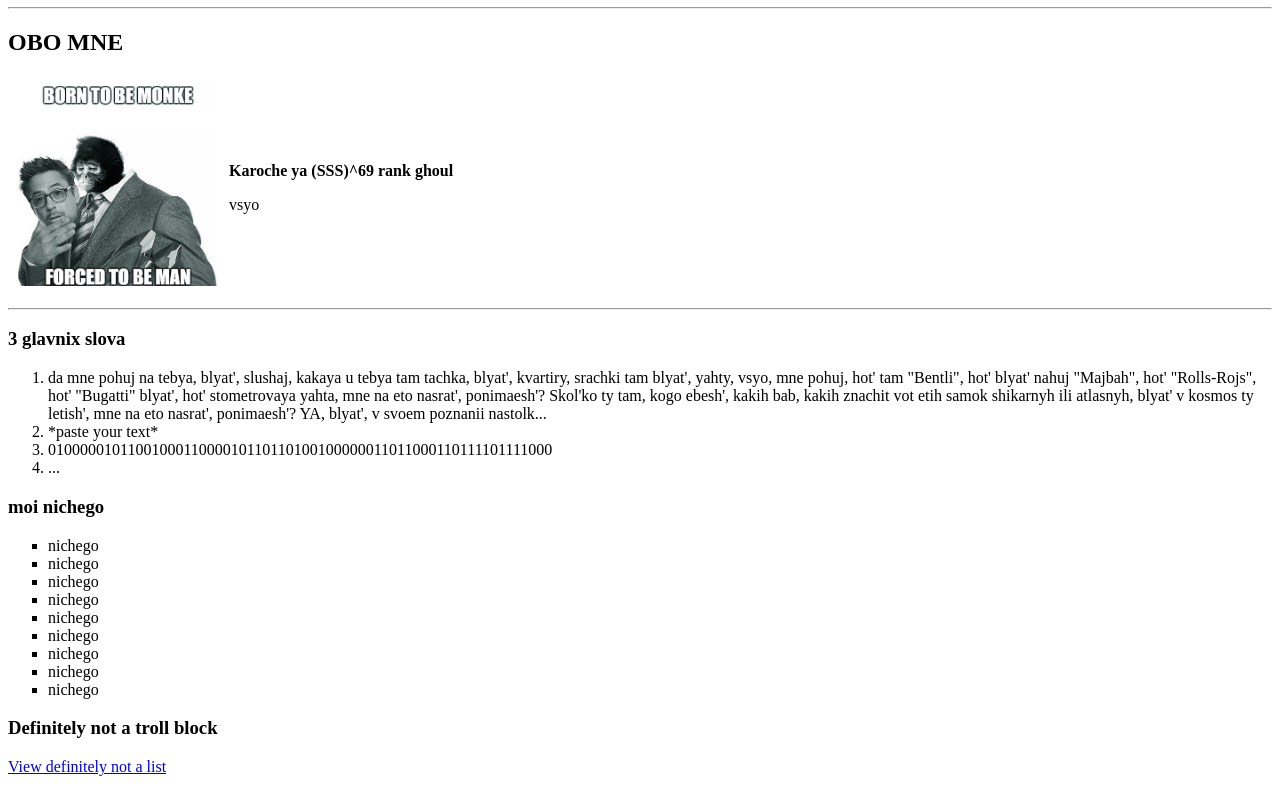
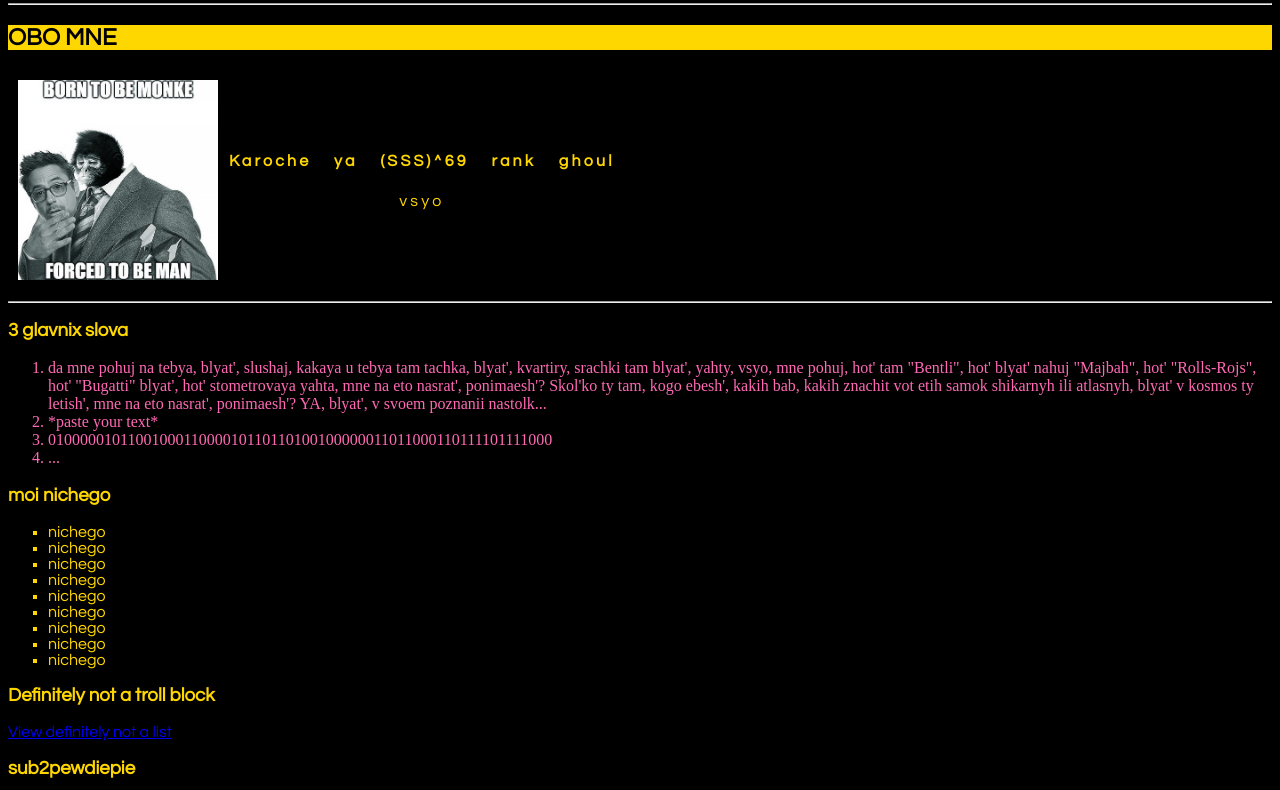
Before and after one commit to 121oxygen/111, a plain HTML site: page index.html in a window 1280 px wide. Shown: the part 73-863 px from the top of the page. Drawn offline with Linux system fonts and the light colour scheme.

Commit message:
Update index.html

```diff
--- a/index.html
+++ b/index.html
@@ -3,6 +3,7 @@
 <head>
     <meta charset="UTF-8">
     <title>pog prog</title>
+    <link rel="stylesheet" type="text/css" href='style.css' />
 </head>
 <body>
     <h1>nu tut tipa nazvanie html govnostranici!</h1>
```
